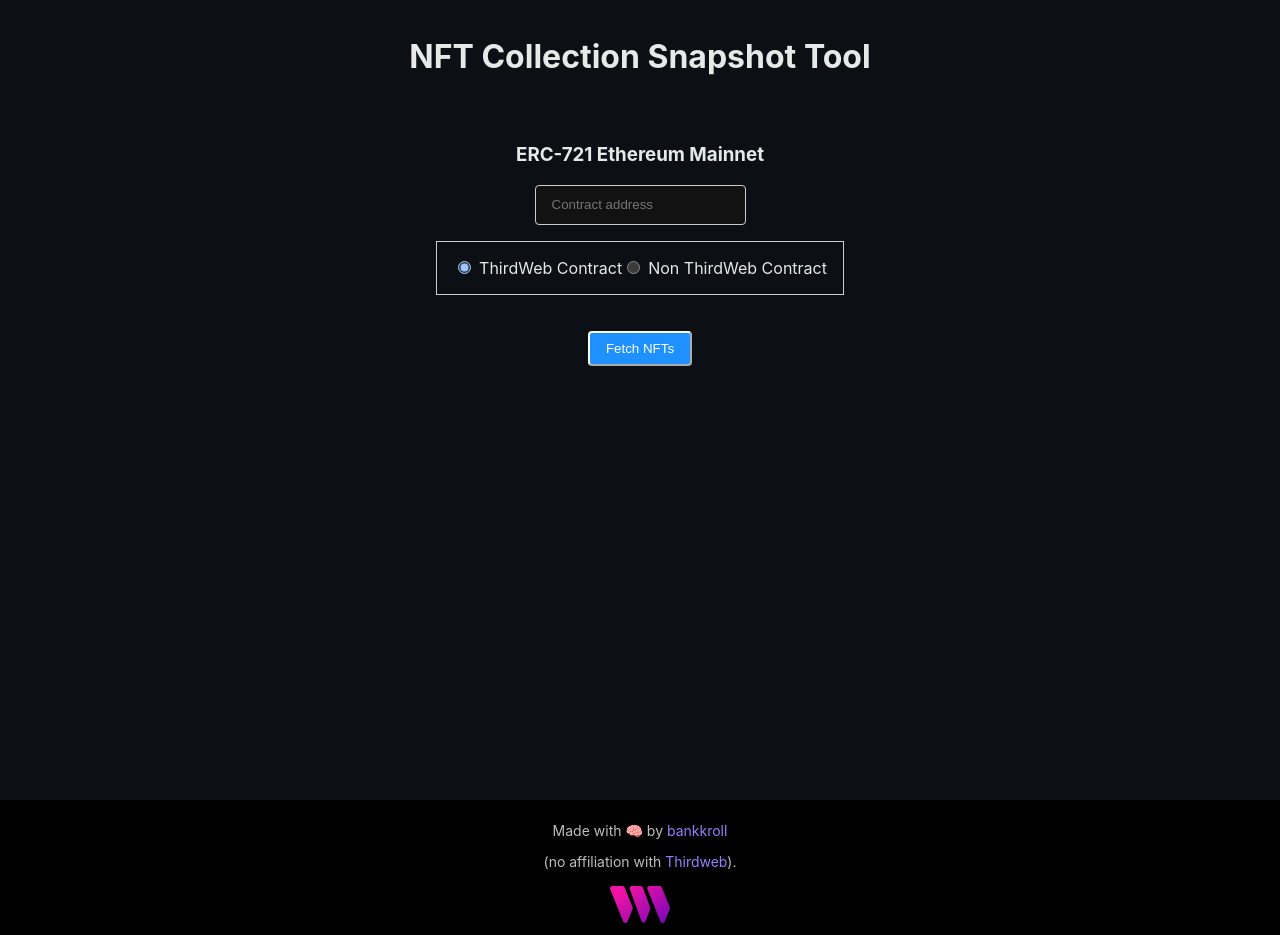
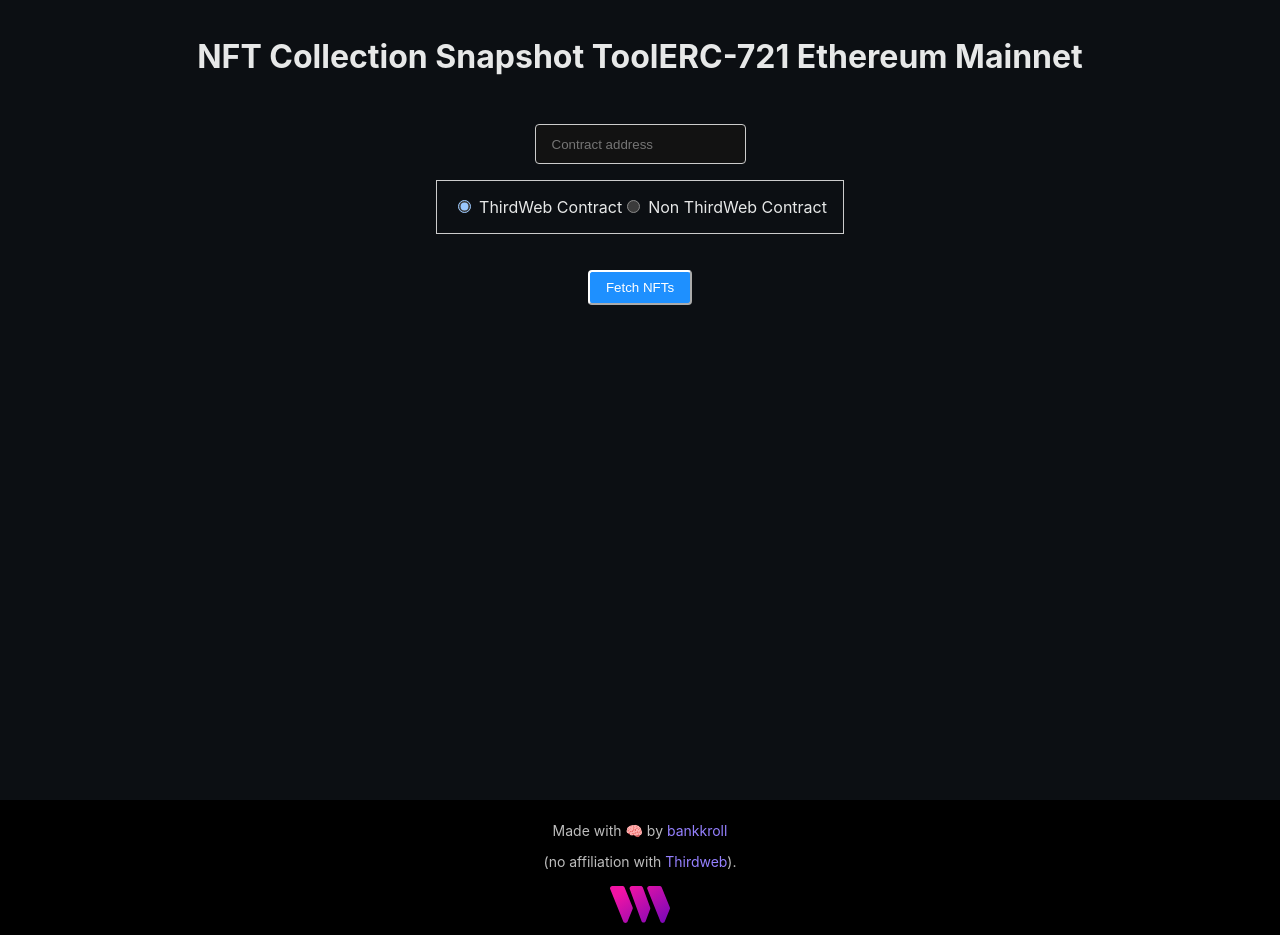
Before and after one commit to BankkRoll/snapshot-tool-thirdweb, a Next.js app: page / in a window 1280 px wide. Built offline with nearby package versions, Linux system fonts and the light colour scheme; what @thirdweb-dev/react would draw is missing.

Commit message:
Update title and add subtitle

```diff
--- a/pages/index.tsx
+++ b/pages/index.tsx
@@ -99,8 +99,10 @@ const handleDownloadJSON = () => {
 
   return (
     <div className={styles.container}>
-      <h1 className={styles.title}>NFT Collection Snapshot Tool</h1>
-      <h3 className={styles.subtitle}>ERC-721 Ethereum Mainnet</h3>
+      <h1 className={styles.title}>
+        NFT Collection Snapshot Tool
+        <span className={styles.subtitle}>ERC-721 Ethereum Mainnet</span>
+      </h1>
 
       <input
         type="text"
```
